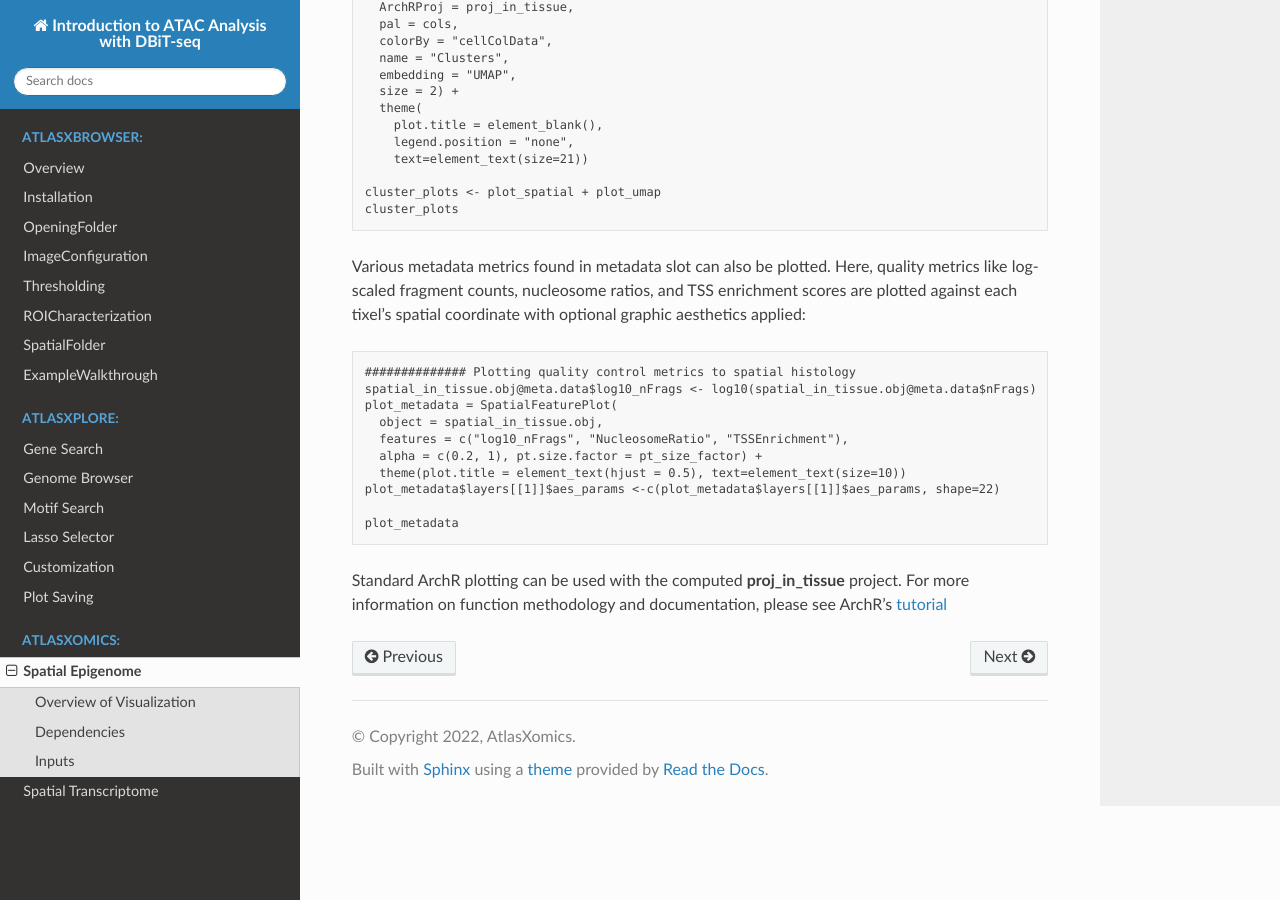
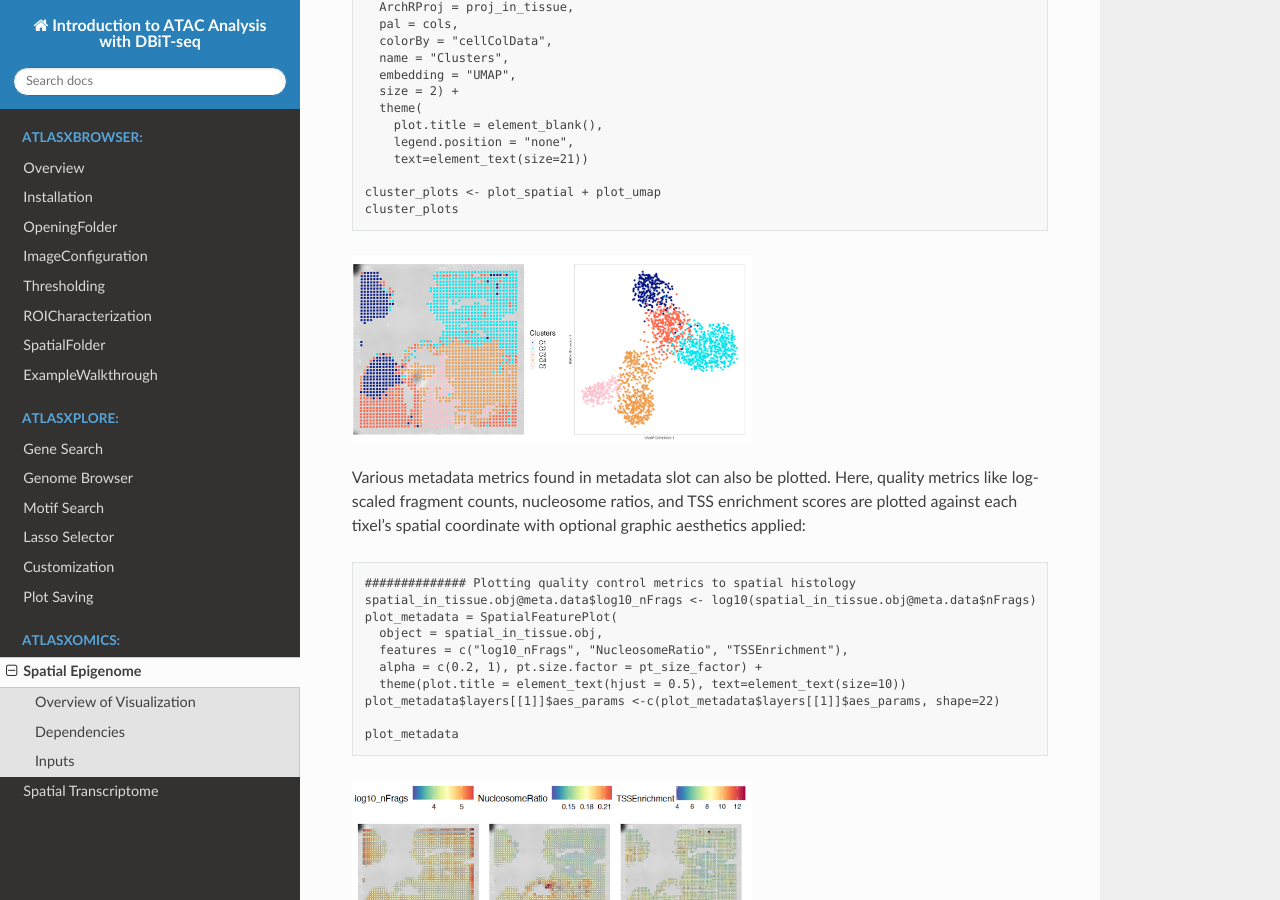
Before and after one commit to atlasxomics/AtlasXpipeline_docs, a Sphinx documentation site: the page built from docs/SpatialEpigenome.rst, in a window 1280 px wide and 900 px high, scrolled down 4623 px. Built offline with Sphinx 7.4.7 and the Read the Docs theme 2.0.0, drawn with Linux system fonts in a browser that asks for light colours.

Commit message:
Update SpatialEpigenome.rst

```diff
--- a/docs/SpatialEpigenome.rst
+++ b/docs/SpatialEpigenome.rst
@@ -237,6 +237,10 @@ back to spatial images using standard Seurat functions such as SpatialDimPlot. O
    cluster_plots <- plot_spatial + plot_umap
    cluster_plots
 
+.. image:: ./images/cluster_plots.png
+  :width: 400
+  :alt: Plots displaying umap embeddings and cluster identies on histology
+
 Various metadata metrics found in metadata slot can also be plotted. Here, quality metrics like log-scaled fragment counts, nucleosome ratios, and TSS enrichment scores are plotted against each tixel's spatial coordinate with optional graphic aesthetics applied::
 
    ############## Plotting quality control metrics to spatial histology
@@ -250,5 +254,8 @@ Various metadata metrics found in metadata slot can also be plotted. Here, quali
 
    plot_metadata
 
+.. image:: ./images/metadata_hist.png
+  :width: 400
+  :alt: Plots displaying quality control metrics on histology
 Standard ArchR plotting can be used with the computed **proj_in_tissue** project. For more information on
 function methodology and documentation, please see ArchR's `tutorial  <https://www.archrproject.com/bookdown/index.html>`_
```
